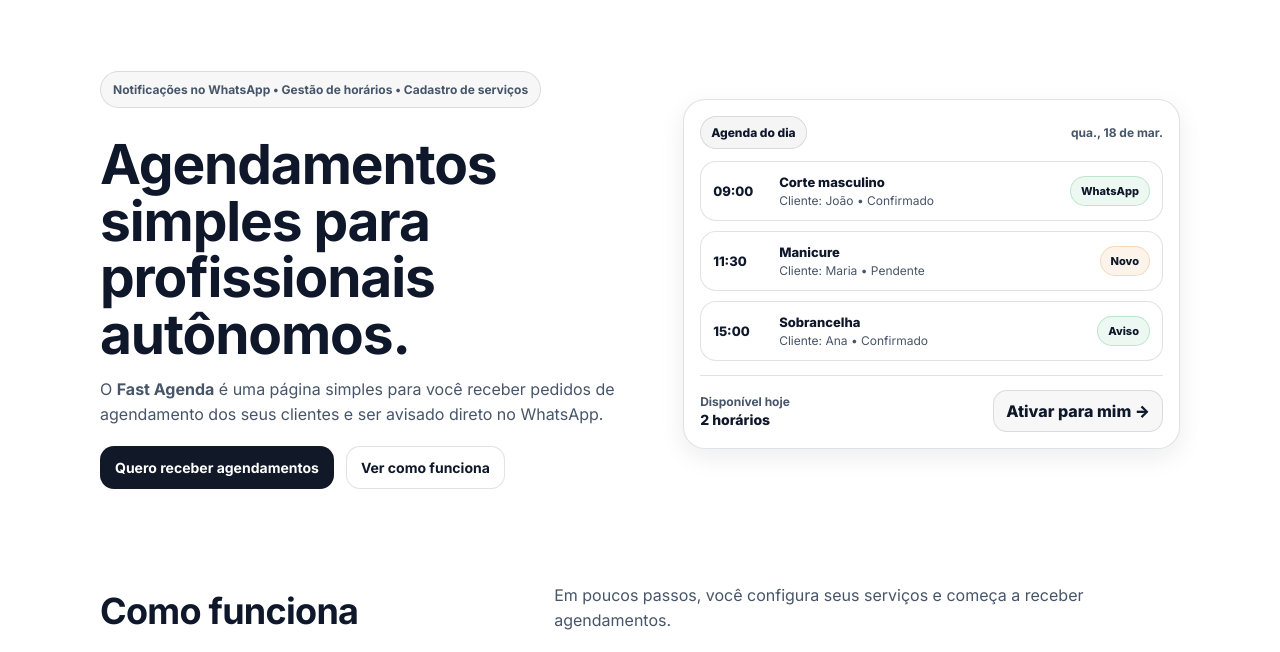
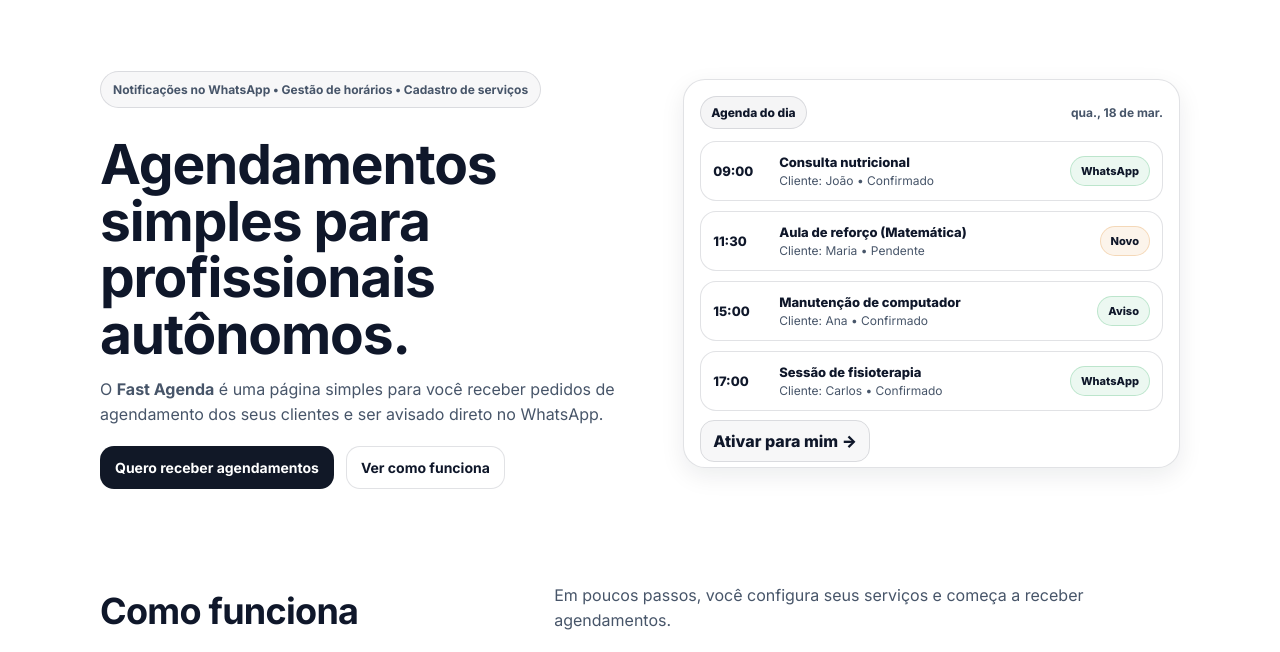
Before and after one commit to LuanaArimitsu/FastAgenda, a website built with Vite: page index.html in a window 1280 px wide. Shown: the part 77-729 px from the top of the page. Built offline with nearby package versions, Linux system fonts and the light colour scheme.

Commit message:
ajustando exemplos para exemplos genericos

```diff
--- a/index.html
+++ b/index.html
@@ -92,33 +92,39 @@
                 <div class="ui-item" role="listitem">
                   <div class="ui-item__time">09:00</div>
                   <div class="ui-item__body">
-                    <div class="ui-item__title">Corte masculino</div>
+                    <div class="ui-item__title">Consulta nutricional</div>
                     <div class="ui-item__meta">Cliente: João • Confirmado</div>
                   </div>
                   <div class="ui-tag ui-tag--ok">WhatsApp</div>
                 </div>
+
                 <div class="ui-item" role="listitem">
                   <div class="ui-item__time">11:30</div>
                   <div class="ui-item__body">
-                    <div class="ui-item__title">Manicure</div>
+                    <div class="ui-item__title">Aula de reforço (Matemática)</div>
                     <div class="ui-item__meta">Cliente: Maria • Pendente</div>
                   </div>
                   <div class="ui-tag ui-tag--warn">Novo</div>
                 </div>
+
                 <div class="ui-item" role="listitem">
                   <div class="ui-item__time">15:00</div>
                   <div class="ui-item__body">
-                    <div class="ui-item__title">Sobrancelha</div>
+                    <div class="ui-item__title">Manutenção de computador</div>
                     <div class="ui-item__meta">Cliente: Ana • Confirmado</div>
                   </div>
                   <div class="ui-tag ui-tag--ok">Aviso</div>
                 </div>
+
+                <div class="ui-item" role="listitem">
+                  <div class="ui-item__time">17:00</div>
+                  <div class="ui-item__body">
+                    <div class="ui-item__title">Sessão de fisioterapia</div>
+                    <div class="ui-item__meta">Cliente: Carlos • Confirmado</div>
+                  </div>
+                  <div class="ui-tag ui-tag--ok">WhatsApp</div>
+                </div>
               </div>
-              <div class="ui-card__bottom">
-                <div class="ui-stat">
-                  <div class="ui-stat__label">Disponível hoje</div>
-                  <div class="ui-stat__value">2 horários</div>
-                </div>
                 <a class="ui-link" href="#leads">Ativar para mim →</a>
               </div>
             </div>
--- a/src/styles.css
+++ b/src/styles.css
@@ -220,7 +220,7 @@
   border: 1px solid var(--border);
 }
 .ui-date{ color: var(--muted); font-weight:700; font-size:12px; }
-.ui-list{ display:grid; gap: 10px; }
+.ui-list{ display:grid; gap: 10px; margin-bottom: 20px;}
 .ui-item{
   display:grid;
   grid-template-columns: 56px 1fr auto;
```
